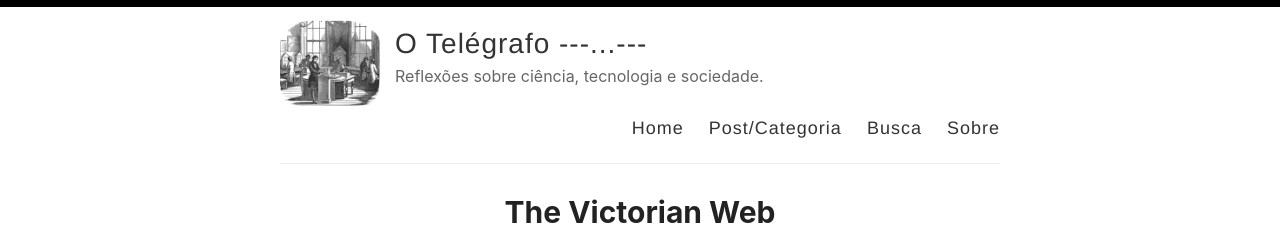
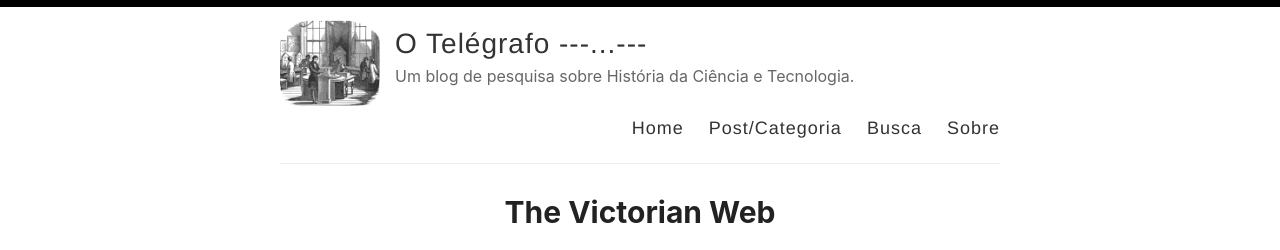
Before and after one commit to tonidandel/otelegrafo_, a Jekyll site: the page built from index.html, in a window 1280 px wide and 900 px high. Shown: the top 250 px of the window. Built offline with Jekyll 4.4.1, drawn with Linux system fonts in a browser that asks for light colours; nearby versions of some CDN libraries; some web fonts are replaced; the list of posts is cut into pages by our own code.

Commit message:
description-changed

```diff
--- a/_config.yml
+++ b/_config.yml
@@ -9,7 +9,7 @@
 author: Danny Tonidandel
 
 # Short bio or description (displayed in the header)
-description: Reflexões sobre ciência, tecnologia e sociedade.
+description: Um blog de pesquisa sobre História da Ciência e Tecnologia.
 
 # URL of your avatar or profile pic (you could use your GitHub profile pic)
 avatar: /images/fig09.png
```
